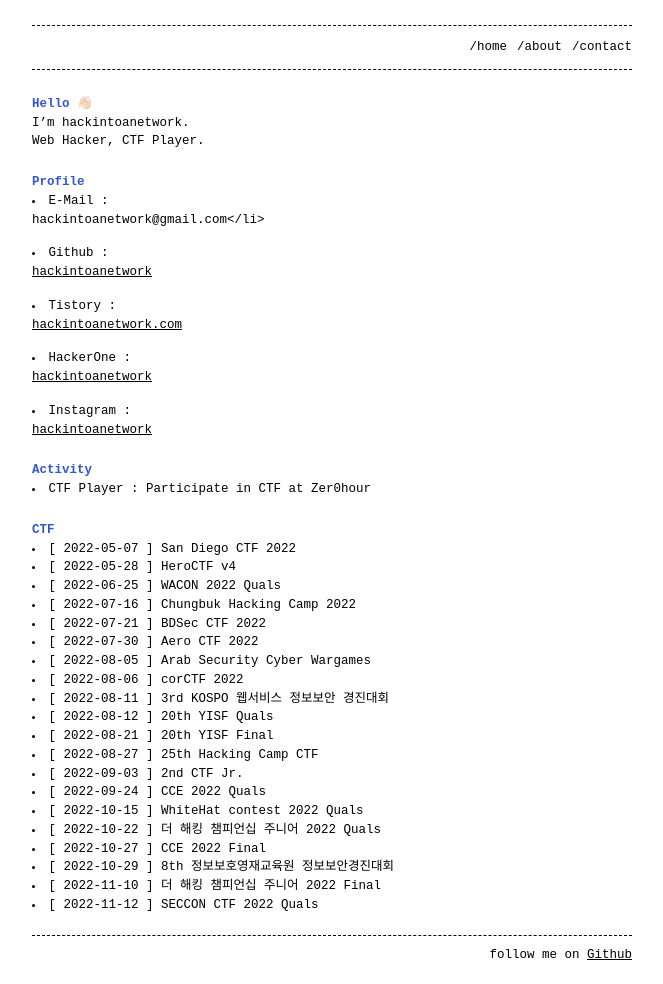
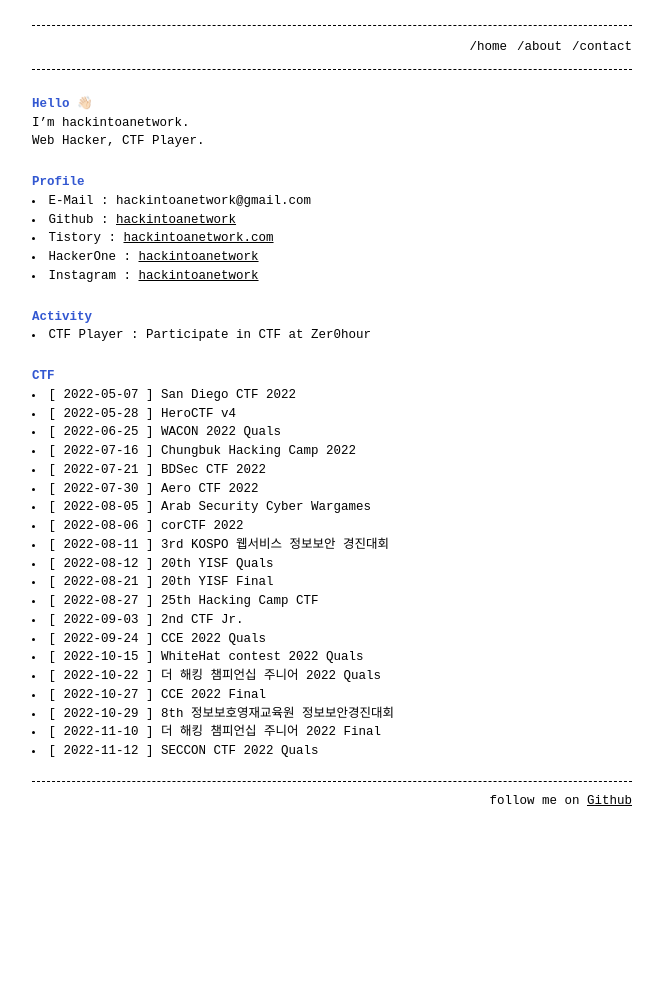
Before and after one commit to hackintoanetwork/hackintoanetwork.github.io, a Jekyll site: the page built from about.md, in a window 1280 px wide. Shown: the whole page, without its empty margins (308-971 px from the left). Built offline with Jekyll 4.4.1, drawn with Linux system fonts in a browser that asks for light colours; after the commit the page ends 900 px from its top, so only the background shows below that.

```diff
--- a/about.md
+++ b/about.md
@@ -10,11 +10,11 @@ Web Hacker, CTF Player.
 
 # Profile
 
-<li>E-Mail : </li>hackintoanetwork@gmail.com</li>
-<li>Github : </li>[hackintoanetwork](https://github.com/hackintoanetwork)
-<li>Tistory : </li>[hackintoanetwork.com](https://hackintoanetwork.com)
-<li>HackerOne : </li>[hackintoanetwork](https://hackerone.com/hackintoanetwork)
-<li>Instagram : </li>[hackintoanetwork](https://instagram.com/hackintoanetwork)
+<li>E-Mail : hackintoanetwork@gmail.com</li>
+<li>Github : <a href="https://github.com/hackintoanetwork">hackintoanetwork</a></li>
+<li>Tistory : <a href="https://hackintoanetwork.com">hackintoanetwork.com</a></li>
+<li>HackerOne : <a href="https://hackerone.com/hackintoanetwork">hackintoanetwork</a></li>
+<li>Instagram : <a href="https://instagram.com/hackintoanetwork">hackintoanetwork</a></li>
 
 # Activity
 
```
